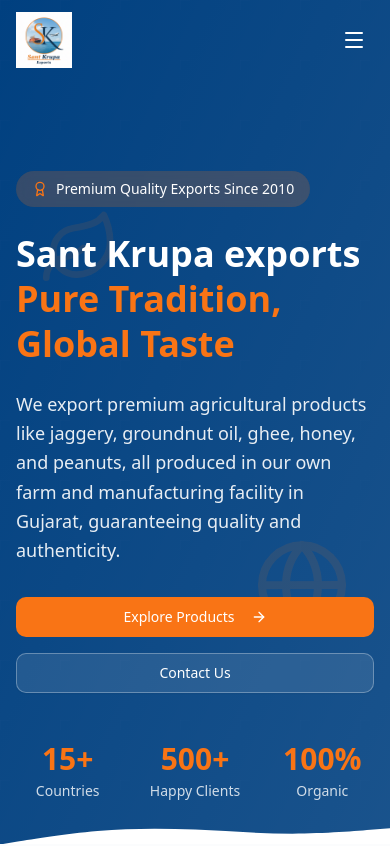
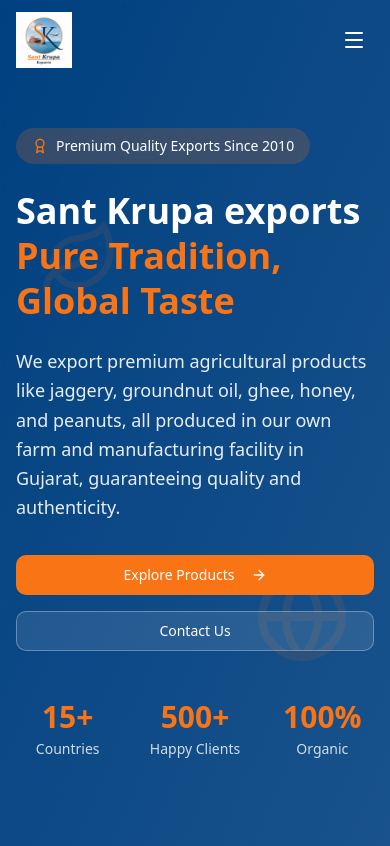
Before and after one commit to Navdeepvala/Sant-Krupa-Exports, a React (Vite) app: page / in a window 390 px wide. Shown: the top 846 px of the page. Built offline with nearby package versions, Linux system fonts and the light colour scheme.

Commit message:
Fix Hero section height cramping on mobile

```diff
--- a/src/components/sections/Hero.tsx
+++ b/src/components/sections/Hero.tsx
@@ -28,7 +28,7 @@
         </motion.div>
       </div>
 
-      <div className="container relative z-10 mx-auto px-4 sm:px-6 lg:px-8 pt-32">
+      <div className="container relative z-10 mx-auto px-4 sm:px-6 lg:px-8 pt-32 pb-32">
         <div className="items-center">
           {/* Text Content */}
           <motion.div
```
